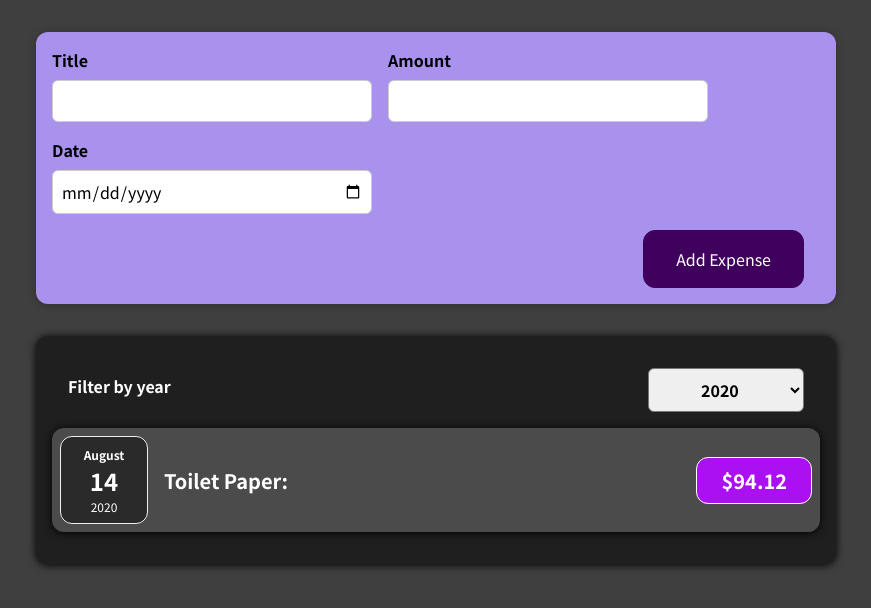
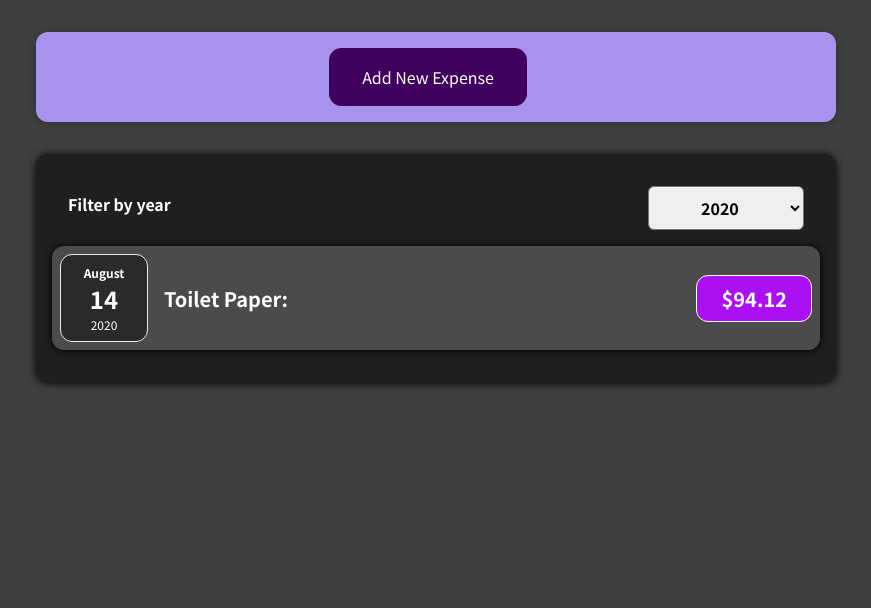
Before and after one commit to philsmirnoff/tutorial, a React (Create React App) app in the folder udemy/01-starting-setup/: page / in a window 1280 px wide. Shown: the top 608 px of the page, without its empty margins (204-1075 px from the left). Built offline with nearby package versions, Linux system fonts and the light colour scheme.

Commit message:
added cancel button

```diff
--- a/udemy/01-starting-setup/src/components/Expenses/ExpenseItem.js
+++ b/udemy/01-starting-setup/src/components/Expenses/ExpenseItem.js
@@ -5,6 +5,7 @@ import './ExpenseItem.css';
 
 function ExpenseItem(props) {
   return (
+    <li>
     <Card className="expense-item">
       <ExpenseDate date={props.date} />
       <div className="expense-item__description">
@@ -12,6 +13,7 @@ function ExpenseItem(props) {
         <div className="expense-item__price">${props.amount}</div>
       </div>
     </Card>
+    </li>
   )
 }
 
--- a/udemy/01-starting-setup/src/components/Expenses/Expenses.js
+++ b/udemy/01-starting-setup/src/components/Expenses/Expenses.js
@@ -1,9 +1,8 @@
 import React, { useState } from 'react';
-
-import ExpenseItem from './ExpenseItem';
 import Card from '../UI/Card';
 import ExpensesFilter from './ExpensesFilter';
 import './Expenses.css';
+import ExpensesList from './ExpensesList';
 
 const Expenses = (props) => {
   const [filteredYear, setFilteredYear] = useState('2020');
@@ -16,16 +15,6 @@ const Expenses = (props) => {
     return expense.date.getFullYear().toString() === filteredYear;
   });
 
-  let expensesContent = <p>No Expenses found.</p>
-  if (filteredExpenses.length > 0) {
-    expensesContent = filteredExpenses.map((expense) => (
-      <ExpenseItem
-        key={expense.id}
-        title={expense.title}
-        amount={expense.amount}
-        date={expense.date}
-      />
-    ))}
 
   return (
     <div>
@@ -34,7 +23,7 @@ const Expenses = (props) => {
           selected={filteredYear}
           onChangeFilter={filterChangeHandler}
         />
-        {expensesContent}
+        <ExpensesList items={filteredExpenses} />
       </Card>
     </div>
   );
--- /dev/null
+++ b/udemy/01-starting-setup/src/components/Expenses/ExpensesList.css
@@ -0,0 +1,9 @@
+.expenses-list {
+  list-style: none;
+  padding: 0;
+}
+
+.expenses-list__fallback {
+  color: white;
+  text-align: center;
+}
--- /dev/null
+++ b/udemy/01-starting-setup/src/components/Expenses/ExpensesList.js
@@ -0,0 +1,23 @@
+import React from 'react';
+import ExpenseItem from './ExpenseItem';
+import './ExpensesList.css';
+
+function ExpensesList(props) {
+
+   if (props.items.length === 0) {
+    return <h2 className="expenses-list__fallback">No expenses found.</h2>
+  }
+
+  return <ul className="expenses-list">
+    {props.items.map((expense) => (
+      <ExpenseItem
+        key={expense.id}
+        title={expense.title}
+        amount={expense.amount}
+        date={expense.date}
+      />
+    ))}
+  </ul>;
+}
+
+export default ExpensesList
--- a/udemy/01-starting-setup/src/components/NewExpense/ExpenseForm.js
+++ b/udemy/01-starting-setup/src/components/NewExpense/ExpenseForm.js
@@ -49,6 +49,7 @@ function ExpenseForm(props) {
       </div>
       </div>
       <div className='new-expense__actions'>
+      <button type="submit" onClick={props.onCancel} >Cancel</button>
         <button type="submit">Add Expense</button>
       </div>
       </form>
--- a/udemy/01-starting-setup/src/components/NewExpense/NewExpense.js
+++ b/udemy/01-starting-setup/src/components/NewExpense/NewExpense.js
@@ -1,18 +1,32 @@
-import React from 'react';
+import React, { useState } from 'react';
 import ExpenseForm from './ExpenseForm';
 import './NewExpense.css';
 
 function NewExpense(props) {
+  const [isEditing, setIsEditing] = useState(false);
+
   const saveExpenseDataHandler = (enteredExpenseData) => {
     const expenseData = {
       ...enteredExpenseData,
     id: Math.random().toString()
     };
    props.onAddExpense(expenseData);
+   setIsEditing(false);
   }
+
+  const startEditingHandler = () => {
+    setIsEditing(true);
+  }
+  const stopEditingHandler = () => {
+    setIsEditing(false);
+  }
+
   return (
     <div className='new-expense'>
-      <ExpenseForm onSaveExpenseData={saveExpenseDataHandler} />
+      {!isEditing && <button onClick={startEditingHandler}>Add New Expense</button> }
+      {isEditing && <ExpenseForm
+       onSaveExpenseData={saveExpenseDataHandler}
+       onCancel={stopEditingHandler} />}
     </div>
   )
 }
```
Also changed, not shown: 1 other file (tests, documents, lock files or other folders).
